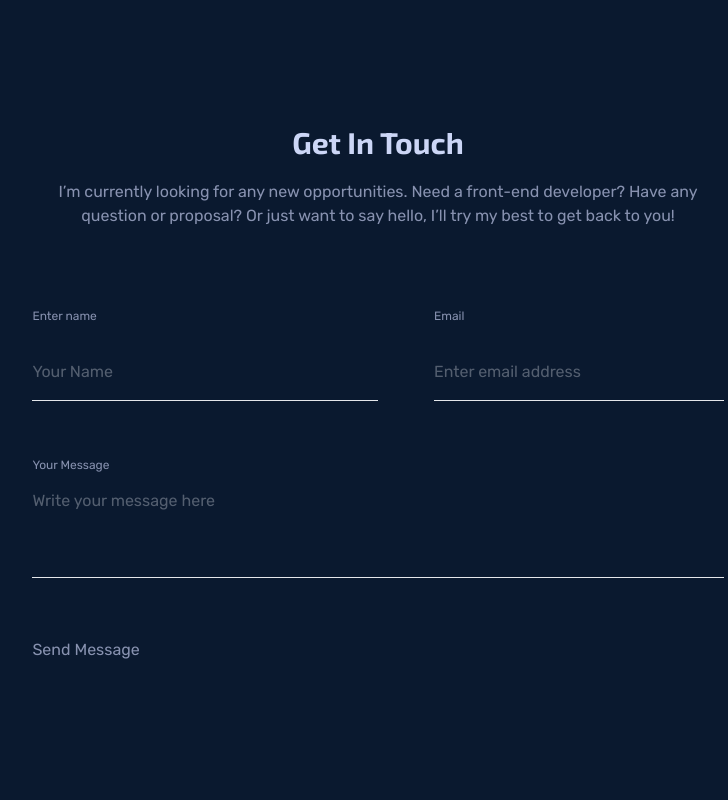
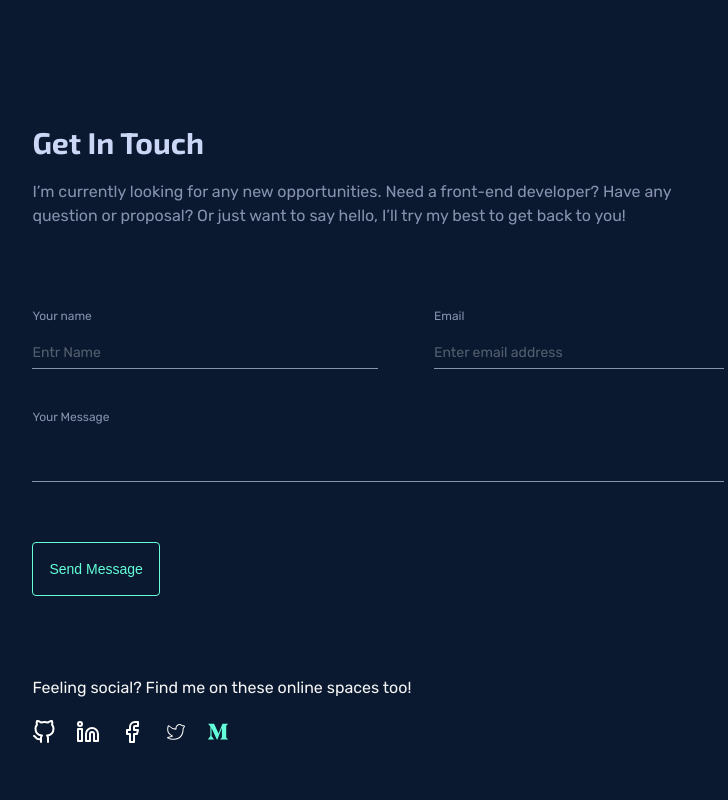
Before and after one commit to TanjimulSabbir/my-portfolio, a React (Vite) app: page / in a window 1280 px wide. Shown: the part 3020-3820 px from the top of the page, without its empty margins (262-990 px from the left). Built offline with nearby package versions, Linux system fonts and the light colour scheme; a web font is replaced by a local one.

Commit message:
contact-page-designing

```diff
--- a/src/App.css
+++ b/src/App.css
@@ -35,6 +35,17 @@ a {
     bottom: 40%;
     left: 0;
     transform: translateX(10%);
-    width: 20rem; /* Adjust this value as needed */
+    width: 20rem;
+    /* Adjust this value as needed */
     border-bottom: 2px solid #233554;
 }
+
+.Social-Heading::before {
+    content: "";
+    border-left: 2px #9fabc1 solid;
+    height: 8rem;
+    width: 10rem;
+    position: absolute;
+    left: 50%;
+    bottom: -90%;
+}
--- a/src/Components/Pages/Contact/Contact.jsx
+++ b/src/Components/Pages/Contact/Contact.jsx
@@ -1,40 +1,53 @@
-import React from 'react'
-
+import { FiGithub, FiLinkedin, FiFacebook } from 'react-icons/fi';
+import { CiTwitter } from 'react-icons/ci';
+import { GrMedium } from 'react-icons/gr';
 const Contact = () => {
     return (
-        <div id='contact' className='mid-lg:w-3/5 py-24 mx-auto'>
+        <div id='contact' className='w-full mid-lg:w-3/5 pt-24 pb-14 mx-auto'>
             <div>
-                <div className='mb-20 text-center'>
+                <div className='mb-10 mid-lg:mb-20'>
                     <h1 className='Exo2_SanSer TitleText font-bold text-[#ccd6f6] mb-5'>Get In Touch</h1>
-                    <p className="text-custom-BgColor text-center rubik">I’m currently looking for any new opportunities. Need a front-end developer? Have any question or proposal? Or just want to say hello, I’ll try my best to get back to you!
+                    <p className="text-custom-BgColor  rubik">I’m currently looking for any new opportunities. Need a front-end developer? Have any question or proposal? Or just want to say hello, I’ll try my best to get back to you!
                     </p>
                 </div>
-                <div className='mid-lg:grid grid-rows-2 rubik text-custom-TextColor'>
-                    <div className='mid-lg:grid grid-cols-2 space-x-14'>
+                <div className='sm:grid grid-rows-2 rubik text-custom-TextColor '>
+                    <div className='sm:grid grid-cols-2 sm:space-x-14'>
                         <div className="mb-7 flex flex-col">
-                            <label htmlFor="fullName" className="text-xs">Enter name</label>
+                            <label htmlFor="fullName" className="text-xs">Your name</label>
                             <input type="text" name="fullname" id="fullName"
-                                placeholder="Your Name"
-                                className="ContactPlaceHolder placeholder:rubik mt-5" />
+                                placeholder="Entr Name"
+                                className="ContactPlaceHolder border-custom-TextColor placeholder:rubik mt-3" />
                         </div>
                         <div className="mb-7 flex flex-col">
                             <label htmlFor="email" className="text-xs">Email</label>
                             <input type="email" name="email" id="email" placeholder="Enter email address"
-                                className="ContactPlaceHolder placeholder:rubik mt-5" />
+                                className="ContactPlaceHolder border-custom-TextColor placeholder:rubik mt-3" />
                         </div>
                     </div>
                     <div className="mb-7 flex flex-col">
                         <label htmlFor="message" className="text-xs">Your Message</label>
-                        <textarea id="message" name="message" rows="3"
-                            placeholder="Write your message here"
-                            className="ContactPlaceHolder border-b resize-none placeholder:rubik"></textarea>
+                        <textarea id="message" name="message" rows=""
+                            placeholder=""
+                            className="ContactPlaceHolder border-custom-TextColor resize-none placeholder:rubik"></textarea>
                     </div>
                     <div data-aos="fade-down" data-aos-duration="700">
-                        <div className="mt-8 max-w-fit">
-                            <button type="submit" className="Btn">Send Message</button>
+                        <div className="mt-8 merina">
+                            <button type="submit" className="border border-custom-highLightTextColor p-4 text-custom-highLightTextColor rounded text-sm">Send Message</button>
                         </div>
                     </div>
                 </div>
+            </div>
+            <div className='mt-20 rubik'>
+                <h2>
+                    Feeling social? Find me on these online spaces too!
+                </h2>
+                <div className='flex items-center space-x-5 mt-5'>
+                <a className='list-none text-2xl text-white' href="/#"><FiGithub /> </a>
+                <a className='list-none text-2xl text-white' href="/#"><FiLinkedin /> </a>
+                <a className='list-none text-2xl text-white' href="/#"><FiFacebook /> </a>
+                <a className='list-none text-2xl text-white' href="/#"><CiTwitter /> </a>
+                <a className='list-none text-xl text-custom-highLightTextColor' href="/#"><GrMedium /> </a>
+            </div>
             </div>
         </div>
     )
--- a/src/Components/Pages/SocialLink/SocialLink.jsx
+++ b/src/Components/Pages/SocialLink/SocialLink.jsx
@@ -1,18 +1,20 @@
-import React from 'react';
 import { FiGithub, FiLinkedin, FiFacebook } from 'react-icons/fi';
 import { CiTwitter } from 'react-icons/ci';
-import Email from '../Email/Email';
+import { GrMedium } from 'react-icons/gr';
+
 
 
 const SocialLink = () => {
     return (
-        <div className='hidden  mid-lg:fixed mid-lg:bottom-32 mid-lg:hidden'>
+        <div className='hidden mid-lg:fixed mid-lg:bottom-28 mid-lg:hidden Exo2_SanSer'>
             <div className='flex justify-center items-center flex-row mid-lg:flex-col space-x-8 mid-lg:space-x-0 mid-lg:space-y-8'>
                 <a className='list-none text-xl text-white' href="/#"><FiGithub /> </a>
                 <a className='list-none text-xl text-white' href="/#"><FiLinkedin /> </a>
                 <a className='list-none text-xl text-white' href="/#"><FiFacebook /> </a>
                 <a className='list-none text-xl text-white' href="/#"><CiTwitter /> </a>
+                <a className='list-none text-xl text-white' href="/#"><GrMedium /> </a>
             </div>
+            <span className="Social-Heading"></span>
         </div>
     );
 };
--- a/src/index.css
+++ b/src/index.css
@@ -34,6 +34,6 @@
     }
 
     .ContactPlaceHolder {
-        @apply placeholder:opacity-50 border-b bg-transparent focus:outline-none py-4;
+        @apply placeholder:opacity-50 border-b bg-transparent focus:outline-none py-1 placeholder:text-sm;
     }
 }
```
